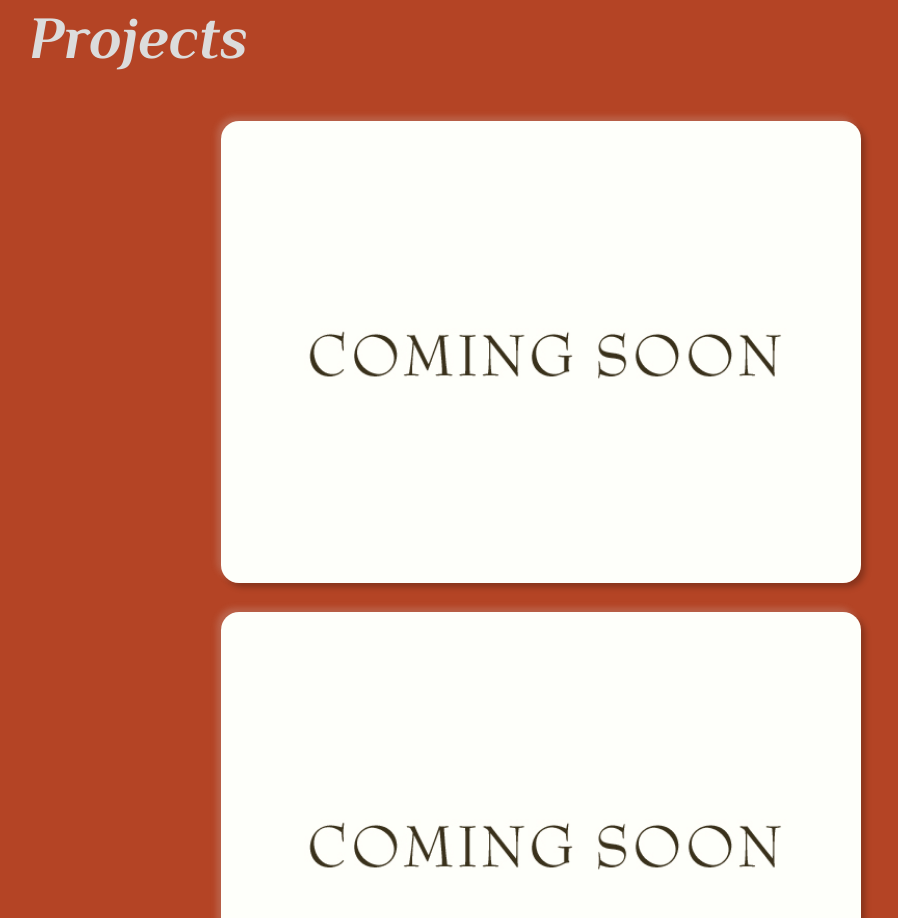
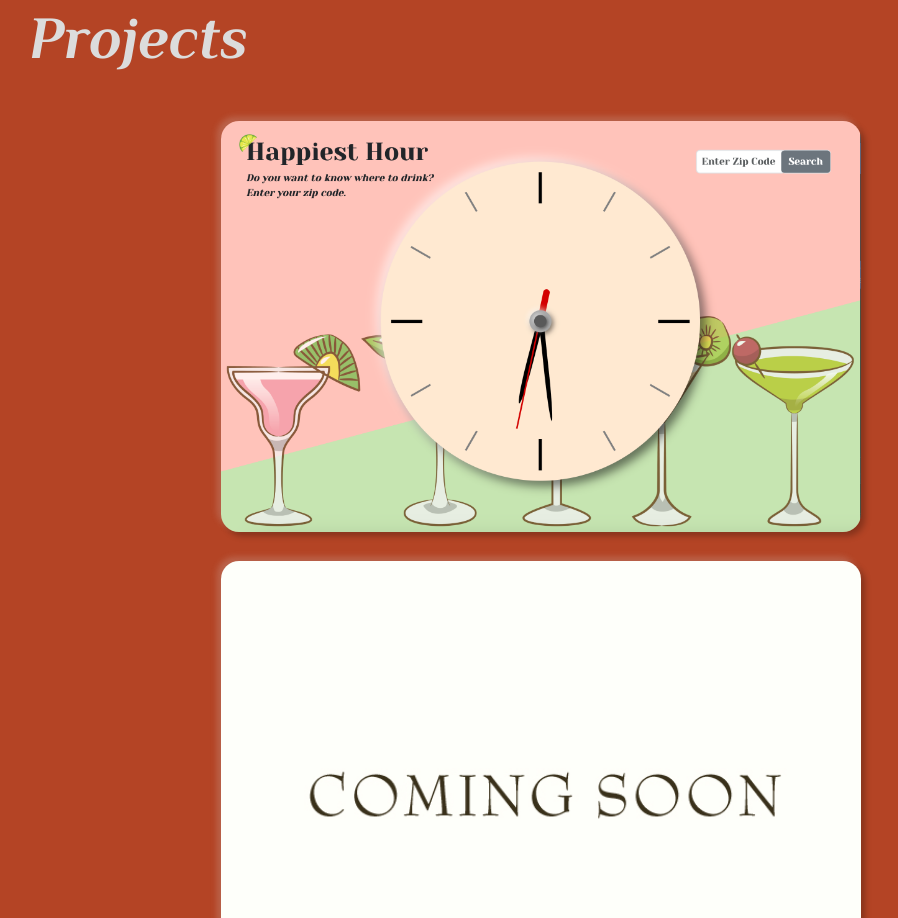
Before and after one commit to lparr30/portfolio, a React (Create React App) app: page / in a window 1280 px wide. Shown: the part 1360-2278 px from the top of the page, without its empty margins (99-997 px from the left). Built offline with nearby package versions, Linux system fonts and the light colour scheme.

Commit message:
added deploy link & pic to project card

```diff
--- a/src/components/projectSection/CardInfo.js
+++ b/src/components/projectSection/CardInfo.js
@@ -1,26 +1,30 @@
 import comingSoon from '../../assets/coming-soon.jpeg'
+import happiestHour from '../../assets/Happiest-Hour-pic.png'
 
 const cardInfo = [
     {
         picName: 'happiest',
         title: 'Happiest Hour',
         description: 'Happiest Hour is a collaborative React app that seamlessly combines my frontend expertise and my collaborator\'s backend skills. More on this to come!',
-        image: comingSoon,
-        alt: 'cloudy sky'
+        image: happiestHour,
+        alt: 'cloudy sky',
+        deployLink: 'https://happiest-hour-cb7f5c7640b4.herokuapp.com/'
     },
     {
         picName: 'night',
         title: 'night',
         description: 'nighttime very dark',
         image: comingSoon,
-        alt: 'night sky'
+        alt: 'night sky',
+        deployLink: 'https://www.google.com'
     },
     {
         picName: 'beach',
         title: 'beach',
         description: 'sand everywhere',
         image: comingSoon,
-        alt: 'beach'
+        alt: 'beach',
+        deployLink: 'https://www.google.com'
     }
 ];
 
--- a/src/components/projectSection/Overlay.jsx
+++ b/src/components/projectSection/Overlay.jsx
@@ -5,6 +5,7 @@ function Overlay({
   isMobileDevice,
   title,
   description,
+  deployLink
 }) {
   return (
     <>
@@ -29,7 +30,7 @@ function Overlay({
               <a href="http://www.google.com" target="_blank">
                 <p className="repo">Repository</p>
               </a>
-              <a href="http://www.google.com" target="_blank">
+              <a href={deployLink} target="_blank">
                 <p className="deployApp">Deployed App</p>
               </a>
             </div>
--- a/src/components/projectSection/ProjectCard.jsx
+++ b/src/components/projectSection/ProjectCard.jsx
@@ -2,7 +2,7 @@ import useWindowDimensions from '../../hooks/useWindowDimensions';
 import Overlay from './Overlay';
 import { useState } from 'react';
 
-function ProjectCard({ id, fileName, alt, title, description  }) {
+function ProjectCard({ id, fileName, alt, title, description, deployLink  }) {
     const [isClicked, setIsClicked] = useState(false);
     const [isHovered, setIsHovered] = useState(false);
 
@@ -35,7 +35,7 @@ function ProjectCard({ id, fileName, alt, title, description  }) {
             onMouseEnter={handleMouseEnter}
             onMouseLeave={handleMouseLeave}
             >
-                <Overlay isClicked={isClicked || isHovered} setIsClicked={setIsClicked} isMobileDevice={isMobileDevice} title={title} description={description}/>
+                <Overlay isClicked={isClicked || isHovered} setIsClicked={setIsClicked} isMobileDevice={isMobileDevice} title={title} description={description} deployLink={deployLink}/>
                 <img id={id} src={fileName} alt={alt}/>
         </div>
     )}
--- a/src/components/projectSection/Projects.jsx
+++ b/src/components/projectSection/Projects.jsx
@@ -9,7 +9,7 @@ function Projects(){
             <div className='projects'>
                 {cardInfo.map((card) => {
                     return (
-                        <ProjectCard id={card.picName} fileName={card.image} alt={card.alt} title={card.title} description={card.description}/>
+                        <ProjectCard id={card.picName} fileName={card.image} alt={card.alt} title={card.title} description={card.description} deployLink={card.deployLink}/>
                     )
                 })}
             </div>
```
Also changed, not shown: src/assets/Happiest-Hour-pic.png (added).
